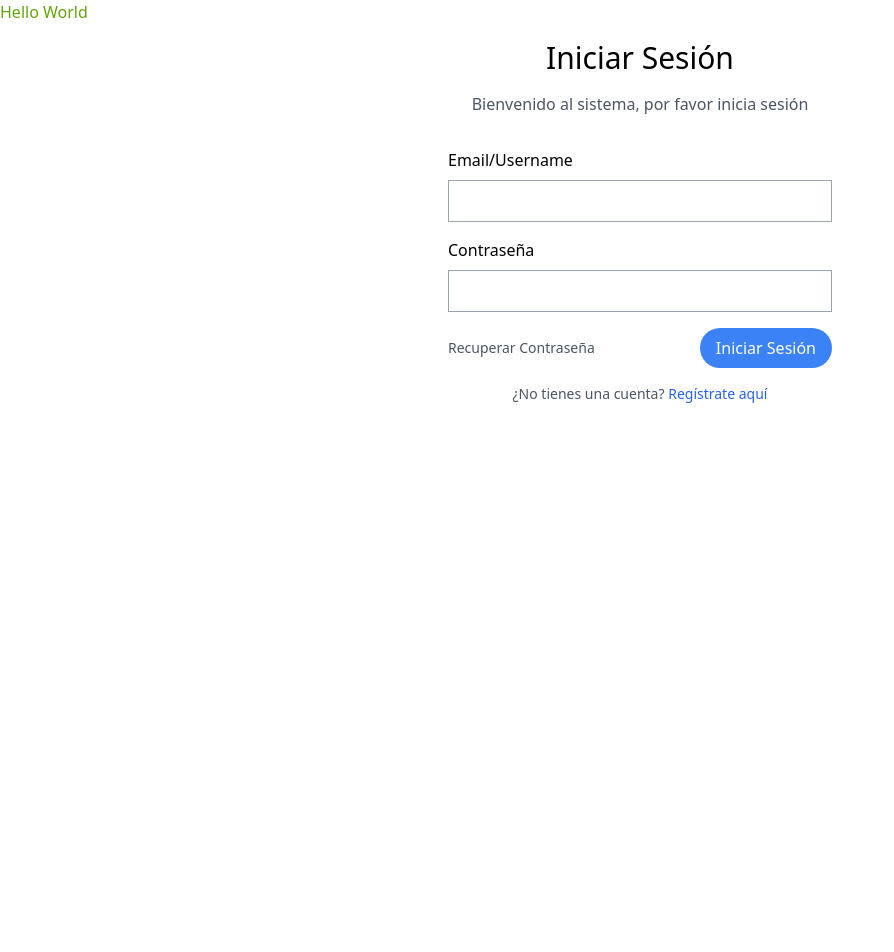
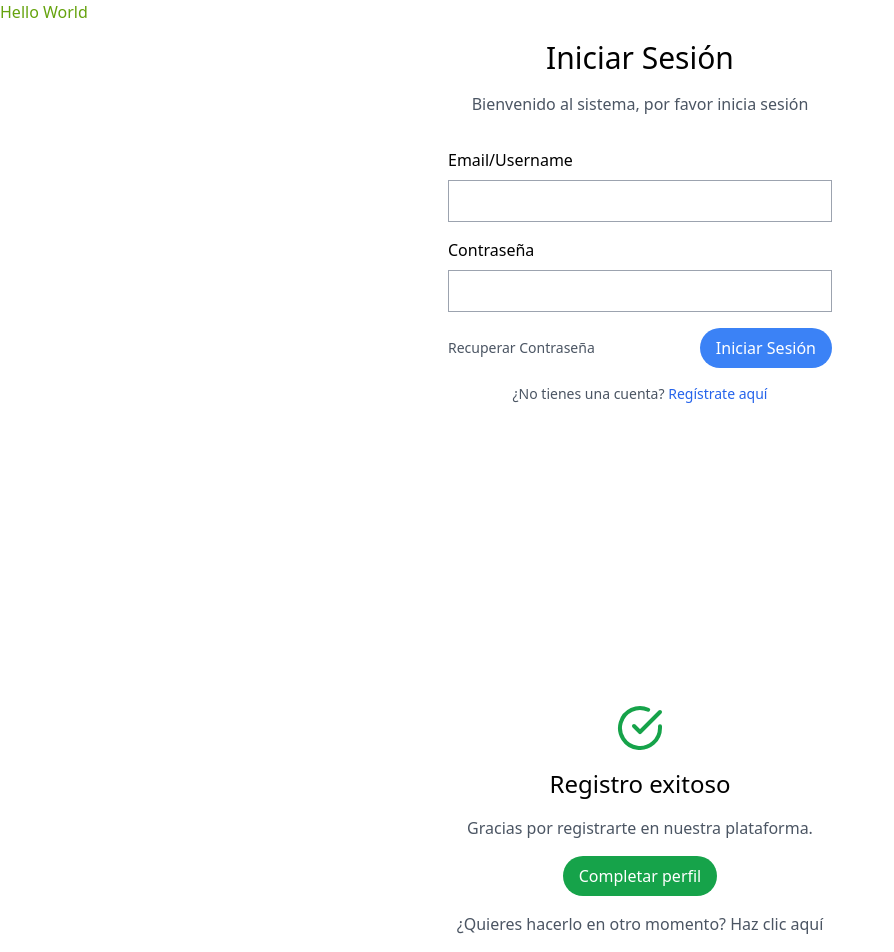
Before and after one commit to No-Country/c9-56-t-mern, a React (Vite) app in the folder frontend/: page / in a window 1280 px wide. Shown: the top 952 px of the page, without its empty margins (0-894 px from the left). Before the commit the page ends 800 px from the top, so only its background shows below. Built offline with nearby package versions, Linux system fonts and the light colour scheme.

Commit message:
SuccessfulRegistration created

```diff
--- a/frontend/src/App.tsx
+++ b/frontend/src/App.tsx
@@ -1,4 +1,5 @@
 import LoginForm from './components/LoginForm';
+import SuccessfulRegistration from './components/SuccessfulRegistration';
 
 function App() {
 
@@ -9,6 +10,7 @@ function App() {
         title="Iniciar Sesión"
         welcomeText="Bienvenido al sistema, por favor inicia sesión"
       />
+      <SuccessfulRegistration/>
     </div>
   )
 }
--- /dev/null
+++ b/frontend/src/components/SuccessfulRegistration.tsx
@@ -0,0 +1,20 @@
+import React from 'react';
+import { FiCheckCircle } from 'react-icons/fi';
+
+const SuccessfulRegistration: React.FC = () => {
+  return (
+    <div className="flex items-center justify-center h-screen">
+      <div className="bg-white p-6 text-center">
+      <FiCheckCircle className=" text-5xl text-green-600 m-auto" />
+        <h1 className="text-2xl font-medium my-4">Registro exitoso</h1>
+        <p className="text-gray-600">Gracias por registrarte en nuestra plataforma.</p>
+        <button className="bg-green-600 text-white py-2 px-4 rounded-full mt-4 hover:bg-green-700">Completar perfil</button>
+        <p className="text-center mt-4 text-gray-600">
+          ¿Quieres hacerlo en otro momento? <a href="#">Haz clic aquí</a>
+        </p>
+      </div>
+    </div>
+  );
+};
+
+export default SuccessfulRegistration;
```
